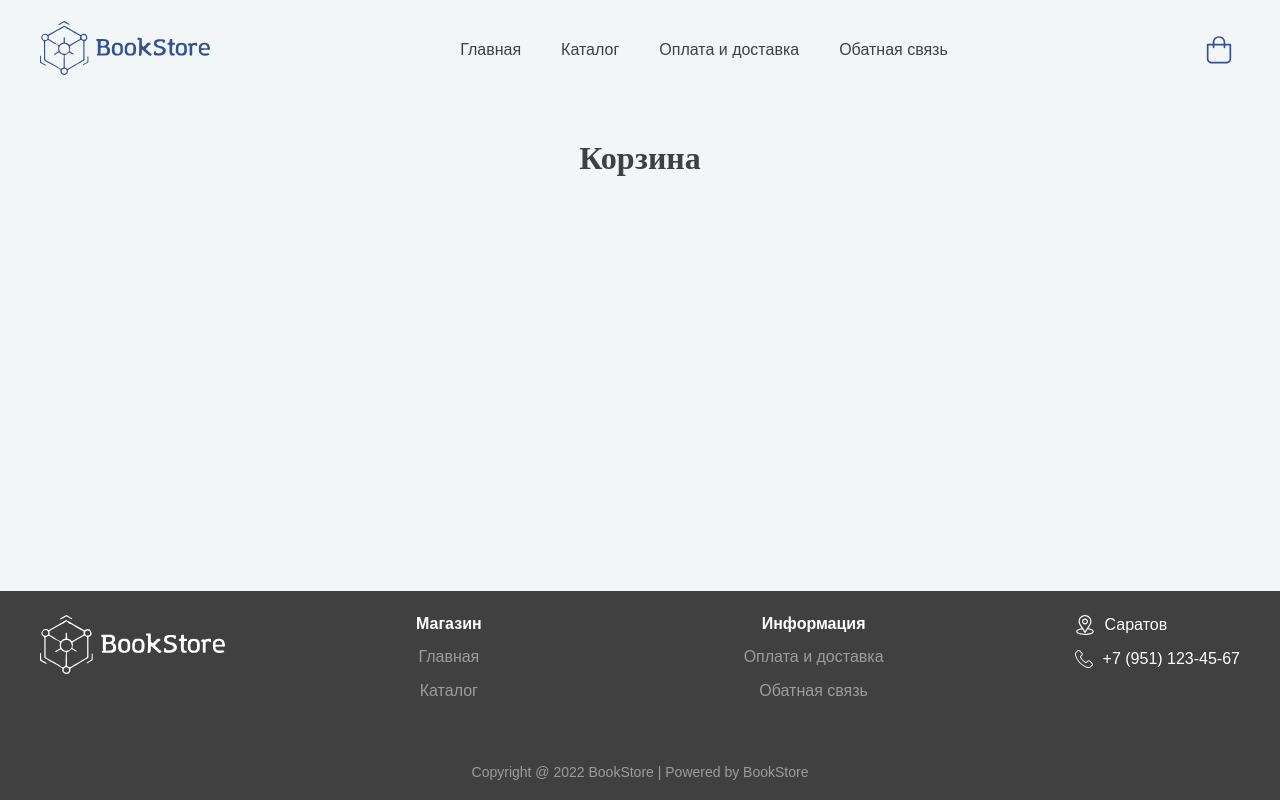
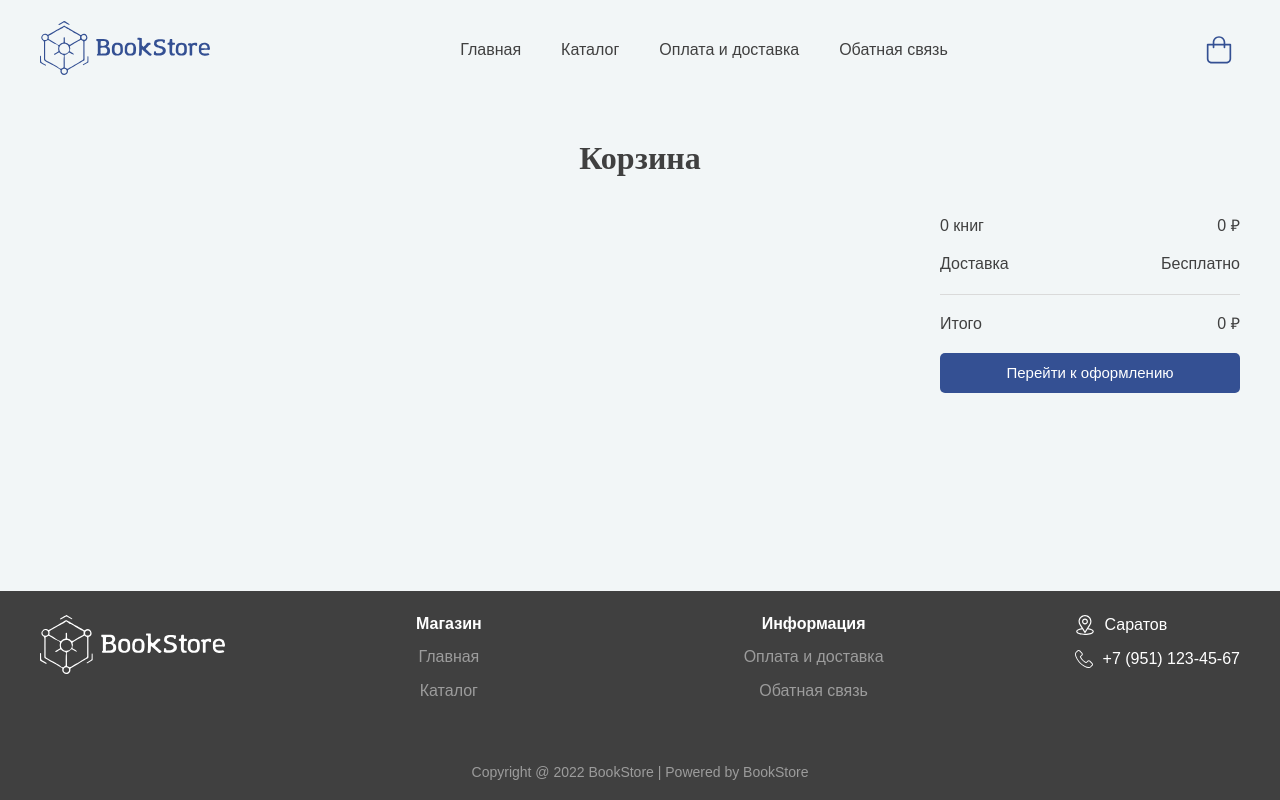
Before and after one commit to somewell02/books_store, a Vue app: page /cart in a window 1280 px wide. Built offline with nearby package versions, Linux system fonts and the light colour scheme; a web font is replaced by a local one.

Commit message:
Added cart page

```diff
--- a/src/components/cards/BookCard.vue
+++ b/src/components/cards/BookCard.vue
@@ -8,8 +8,8 @@
     <div class="book-card-content">
       <div class="book-card-info">
         <div class="book-title">
-          <router-link :to="{ name: 'book-page', params: { id: item.id } }"
-            >{{ item.title }}
+          <router-link :to="{ name: 'book-page', params: { id: item.id } }">
+            {{ item.title }}
           </router-link>
         </div>
         <stars-rating class="book-rating" :rating="item.rating" />
--- /dev/null
+++ b/src/components/cards/BookCartCard.vue
@@ -0,0 +1,157 @@
+<template>
+  <div class="book-cart-card-wrap">
+    <div v-if="item.item.gallery" class="book-cart-card-img">
+      <router-link :to="{ name: 'book-page', params: { id: item.item.id } }">
+        <img :src="item.item.gallery[0]" :alt="`book-${item.item.id}`" />
+      </router-link>
+    </div>
+    <div class="book-cart-card-info">
+      <div class="book-title">
+        <router-link :to="{ name: 'book-page', params: { id: item.item.id } }">
+          {{ item.item.title }}
+        </router-link>
+      </div>
+      <div class="book-author">
+        {{ item.item.author }}
+      </div>
+    </div>
+    <div class="book-cart-card-quantity-wrap">
+      <div class="book-cart-card-quantity">
+        <bordered-button
+          class="quantity-btn"
+          @click="decItemQuantity(item.item)"
+        >
+          -
+        </bordered-button>
+        {{ item.quantity }}
+        <bordered-button
+          class="quantity-btn"
+          @click="incItemQuantity(item.item)"
+        >
+          +
+        </bordered-button>
+      </div>
+    </div>
+    <div class="book-cart-card-total-price">
+      {{ item.item.price * item.quantity }} ₽
+    </div>
+    <div class="book-cart-card-actions">
+      <div class="delete-card-item" @click="deleteItem">
+        <delete-icon />
+      </div>
+    </div>
+  </div>
+</template>
+
+<script>
+import BorderedButton from "@/components/buttons/BorderedButton.vue";
+import DeleteIcon from "@/assets/img/icons/DeleteIcon.vue";
+import { mapMutations } from "vuex";
+
+export default {
+  name: "BookCartCard",
+  components: {
+    DeleteIcon,
+    BorderedButton,
+  },
+  props: {
+    item: {
+      type: Object,
+      required: true,
+    },
+  },
+  emits: {
+    alert: null,
+  },
+  methods: {
+    ...mapMutations({
+      addCartItem: "cart/addCartItem",
+      decCartItem: "cart/decCartItem",
+      deleteCartItem: "cart/deleteCartItem",
+      incItemQuantity() {
+        if (this.item.quantity >= this.item.item.quantityInStock) return;
+        this.addCartItem(this.item.item);
+      },
+      decItemQuantity() {
+        if (this.item.quantity <= 1) return;
+        this.decCartItem(this.item.item);
+      },
+      deleteItem() {
+        this.$emit("alert", "success", "Книга удалена из корзины");
+        this.deleteCartItem(this.item.item);
+      },
+    }),
+  },
+};
+</script>
+
+<style lang="scss" scoped>
+.book-cart-card-wrap {
+  border-bottom: 1px solid var(--border-color);
+  padding-bottom: 20px;
+  display: flex;
+  gap: 40px;
+
+  .book-cart-card-img {
+    flex-shrink: 0;
+    width: 150px;
+    height: 200px;
+
+    a {
+      display: flex;
+      width: 100%;
+      height: 100%;
+
+      img {
+        width: 100%;
+        height: 100%;
+        object-fit: contain;
+        object-position: top center;
+      }
+    }
+  }
+
+  .book-cart-card-info {
+    flex-grow: 3;
+
+    .book-title {
+      font-size: 18px;
+
+      a {
+        color: var(--text-color);
+
+        &:hover {
+          color: var(--primary-color);
+        }
+      }
+    }
+
+    .book-author {
+      margin-top: 10px;
+    }
+  }
+
+  .book-cart-card-quantity-wrap .book-cart-card-quantity {
+    display: flex;
+    align-items: center;
+    gap: 10px;
+
+    .quantity-btn {
+      min-width: auto;
+      height: auto;
+      padding: 5px 10px;
+    }
+  }
+
+  .book-cart-card-quantity-wrap,
+  .book-cart-card-actions,
+  .book-cart-card-total-price {
+    flex-shrink: 0;
+  }
+  .book-cart-card-actions {
+    .delete-card-item {
+      cursor: pointer;
+    }
+  }
+}
+</style>
--- a/src/components/structure/BaseHeader.vue
+++ b/src/components/structure/BaseHeader.vue
@@ -96,6 +96,7 @@ export default {
           color: var(--primary-color);
           font-size: 12px;
           font-weight: bold;
+          pointer-events: none;
         }
       }
     }
--- a/src/data/store/cartModule.js
+++ b/src/data/store/cartModule.js
@@ -11,6 +11,12 @@ const cartModule = {
     },
     getCartItemsQuantity(state) {
       return state.cartItems.reduce((sum, item) => sum + item.quantity, 0);
+    },
+    getCartTotal(state) {
+      return state.cartItems.reduce(
+        (sum, item) => sum + item.quantity * item.item.price,
+        0
+      );
     },
   },
   mutations: {
--- a/src/views/cart/CartView.vue
+++ b/src/views/cart/CartView.vue
@@ -2,19 +2,81 @@
   <base-layout>
     <div class="main-content">
       <h3>Корзина</h3>
+      <div class="cart-content-wrap">
+        <div class="cart-items-list">
+          <book-cart-card
+            v-for="item in getCartItems"
+            :key="item.item.id"
+            :item="item"
+            @alert="openAlert"
+          />
+        </div>
+        <div class="cart-total-wrap">
+          <div class="cart-total-content">
+            <div class="cart-total-list">
+              <div class="cart-total-list-item">
+                <div>
+                  {{
+                    `${getCartItemsQuantity} ${
+                      getCartItemsQuantity % 10 === 1 &&
+                      getCartItemsQuantity !== 11
+                        ? "книга"
+                        : getCartItemsQuantity % 10 < 5 &&
+                          getCartItemsQuantity % 10 !== 0 &&
+                          (getCartItemsQuantity < 5 ||
+                            getCartItemsQuantity > 15)
+                        ? "книги"
+                        : "книг"
+                    }`
+                  }}
+                </div>
+                <div>{{ getCartTotal }} ₽</div>
+              </div>
+              <div class="cart-total-list-item">
+                <div>Доставка</div>
+                <div>Бесплатно</div>
+              </div>
+            </div>
+            <div class="cart-form">
+              <div class="cart-total-price">
+                <div>Итого</div>
+                <div>{{ getCartTotal }} ₽</div>
+              </div>
+              <filled-button>Перейти к оформлению</filled-button>
+            </div>
+          </div>
+        </div>
+      </div>
     </div>
+    <message-alert ref="alert"></message-alert>
   </base-layout>
 </template>
 
 <script>
 import BaseLayout from "@/layouts/BaseLayout.vue";
+import BookCartCard from "@/components/cards/BookCartCard.vue";
+import { mapGetters } from "vuex";
+import FilledButton from "@/components/buttons/FilledButton.vue";
+import MessageAlert from "@/components/popups/MessageAlert.vue";
 
 export default {
-  data() {
-    return {};
+  components: {
+    MessageAlert,
+    FilledButton,
+    BookCartCard,
+    BaseLayout,
   },
-  components: {
-    BaseLayout,
+  computed: {
+    ...mapGetters({
+      getCartItems: "cart/getCartItems",
+      getCartTotal: "cart/getCartTotal",
+      getCartItemsQuantity: "cart/getCartItemsQuantity",
+    }),
+  },
+  methods: {
+    openAlert(type, text) {
+      this.$refs.alert.open(type, text);
+    },
   },
 };
 </script>
@@ -27,5 +89,44 @@ export default {
     text-align: center;
     margin-bottom: 40px;
   }
+
+  .cart-content-wrap {
+    display: grid;
+    grid-template-columns: 1fr 300px;
+    gap: 60px;
+
+    .cart-items-list {
+      display: flex;
+      flex-direction: column;
+      gap: 20px;
+    }
+
+    .cart-total-wrap .cart-total-content {
+      position: sticky;
+      top: 20px;
+
+      .cart-total-list {
+        display: flex;
+        flex-direction: column;
+        gap: 20px;
+        padding-bottom: 20px;
+        border-bottom: 1px solid var(--border-color);
+
+        .cart-total-list-item {
+          @include flex-between;
+        }
+      }
+      .cart-form {
+        margin-top: 20px;
+        display: flex;
+        flex-direction: column;
+        gap: 20px;
+
+        .cart-total-price {
+          @include flex-between;
+        }
+      }
+    }
+  }
 }
 </style>
```
Also changed, not shown: src/assets/img/icons/DeleteIcon.vue (+12 -10 lines).
